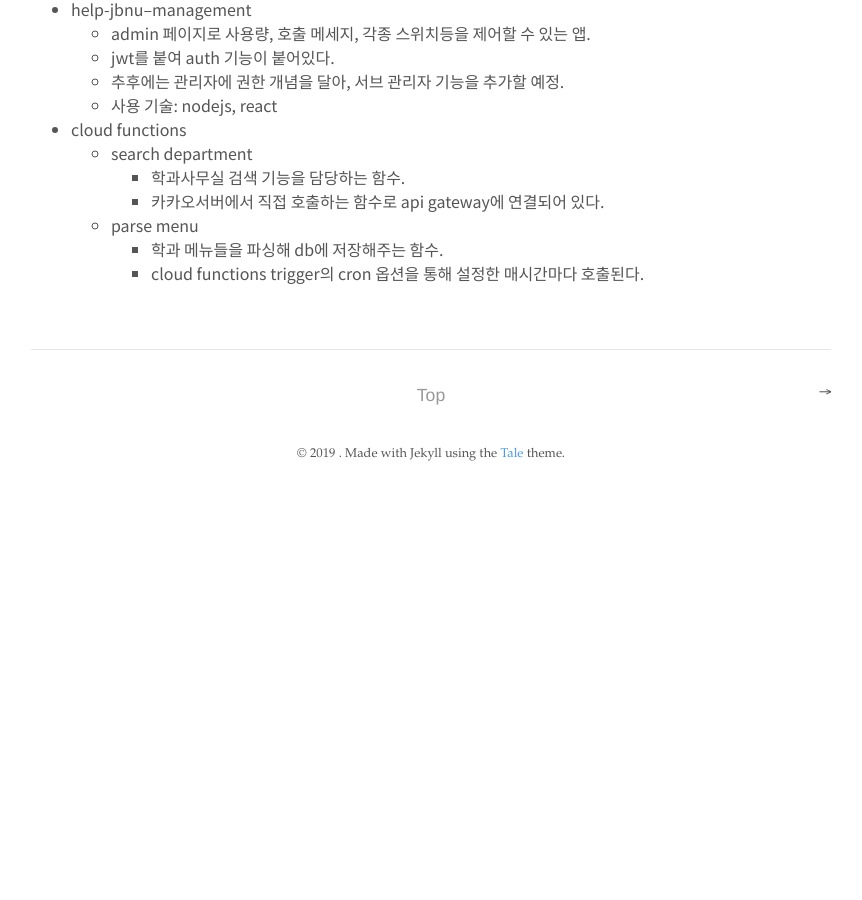
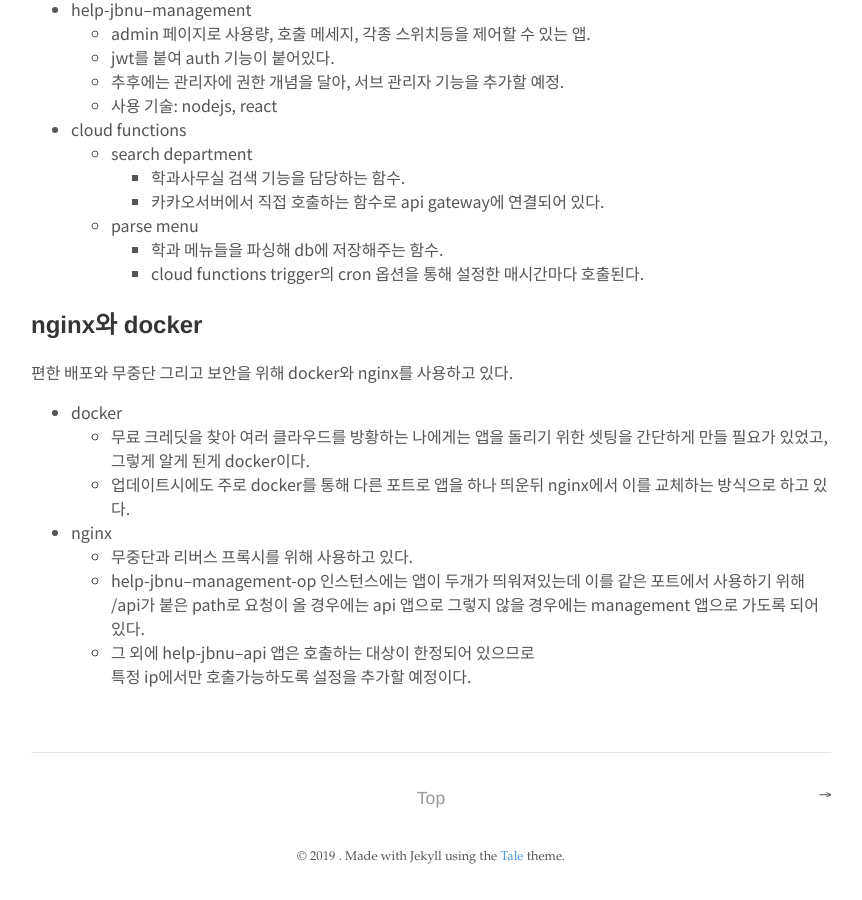
Before and after one commit to hmu332233/blog-old, a Jekyll site: the page built from _posts/2019-07-22-알려줘전북대-구조.md, in a window 1280 px wide and 900 px high, scrolled down 1903 px. Shown: the whole window, without its empty margins (209-1071 px from the left). Built offline with Jekyll 4.4.1, drawn with Linux system fonts in a browser that asks for light colours; before the commit the page ends 2400 px from its top, so only the background shows below that; some of the changed text lies outside the part shown.

Commit message:
[Update] post

```diff
--- a/_posts/2019-07-22-알려줘전북대-구조.md
+++ b/_posts/2019-07-22-알려줘전북대-구조.md
@@ -61,3 +61,15 @@ author: 'minung.han'
   - parse menu
     - 학과 메뉴들을 파싱해 db에 저장해주는 함수.
     - cloud functions trigger의 cron 옵션을 통해 설정한 매시간마다 호출된다.
+
+
+## nginx와 docker
+편한 배포와 무중단 그리고 보안을 위해 docker와 nginx를 사용하고 있다.
+- docker
+  - 무료 크레딧을 찾아 여러 클라우드를 방황하는 나에게는 앱을 돌리기 위한 셋팅을 간단하게 만들 필요가 있었고, 그렇게 알게 된게 docker이다.
+  - 업데이트시에도 주로 docker를 통해 다른 포트로 앱을 하나 띄운뒤 nginx에서 이를 교체하는 방식으로 하고 있다.
+- nginx
+  - 무중단과 리버스 프록시를 위해 사용하고 있다.
+  - help-jbnu--management-op 인스턴스에는 앱이 두개가 띄워져있는데 이를 같은 포트에서 사용하기 위해 /api가 붙은 path로 요청이 올 경우에는 api 앱으로 그렇지 않을 경우에는 management 앱으로 가도록 되어있다.
+  - 그 외에 help-jbnu--api 앱은 호출하는 대상이 한정되어 있으므로
+  특정 ip에서만 호출가능하도록 설정을 추가할 예정이다.
```
Also changed, not shown: assets/20190722/help-jbnu.svg.
